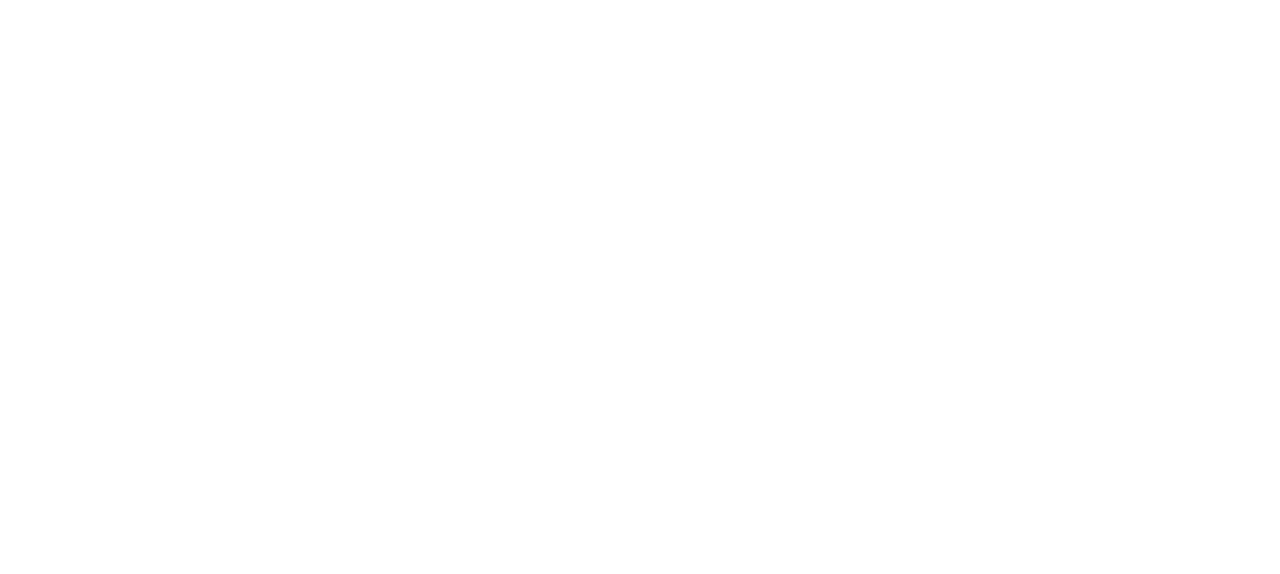
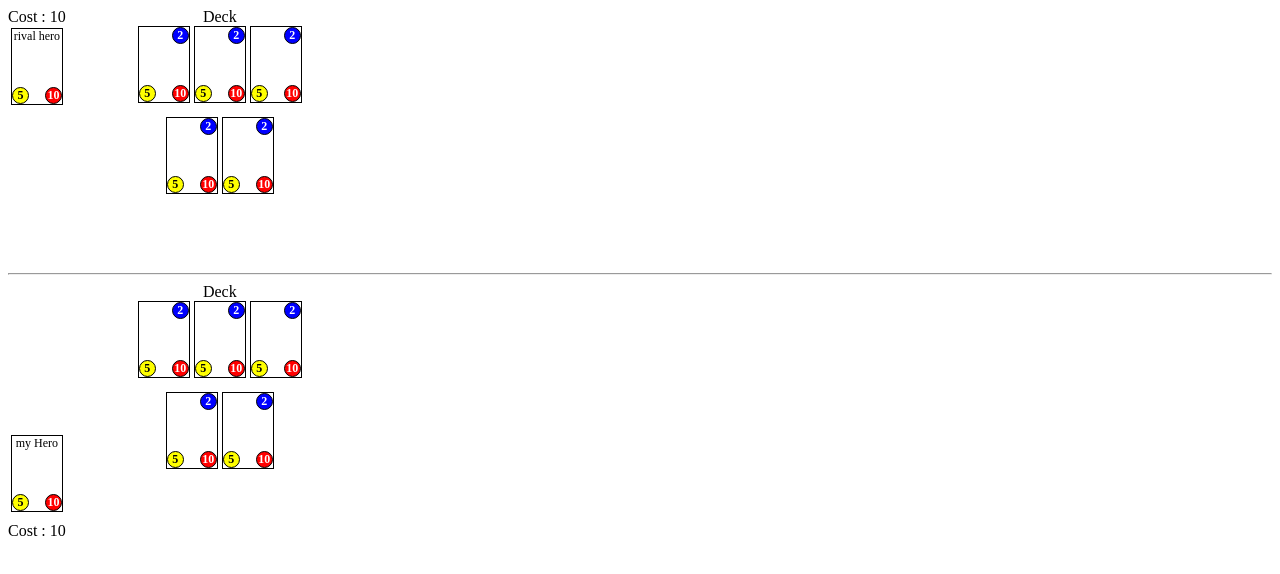
Before and after one commit to YJLeeGinter/another-card-game, a plain HTML site: page index.html in a window 1280 px wide. Drawn offline with Linux system fonts and the light colour scheme.

Commit message:
added the initial setting

```diff
--- a/game.js
+++ b/game.js
@@ -0,0 +1,12 @@
+var rivalHero = document.getElementById('rival-hero');
+var myHero = document.getElementById('my-hero');
+var rivalDeck = document.getElementById('rival-deck');
+var myDeck = document.getElementById('my-deck');
+
+function initialSetup(){
+
+
+
+}
+
+initialSetup();
--- a/index.html
+++ b/index.html
@@ -1,13 +1,188 @@
 <!DOCTYPE html>
 <html>
 <head>
-    <meta charset="utf-e"/>
+    <meta charset="utf-8"/>
     <title>tic tac toe</title>
     <style>
+        #my, #rival{
+          display: inline-block;
+          vertical-align: top;
+          margin-right: 50px;
+        }
+        #rival{
+          vertical-align: bottom;
+        }
+        #my-deck, #rival-deck{
+          display: inline-block;
+          vertical-align: top;
+          width: 200px;
+        }
 
+        #rival-deck, #rival-hero, #rival-cards, #my-cards, #my-deck,
+        #my-hero{
+          text-align: center;
+        }
+        .card{
+          width: 50px;
+          height: 75px;
+          display: inline-block;
+          position: relative;
+          border: 1px solid black;
+          margin-bottom: 10px;
+        }
+        .card-name{
+          text-align: center;
+          font-size: 12px;
+        }
+        .card-att, .card-hp, .card-cost{
+          font-size: 12px;
+          font-weight: bold;
+          text-align: center;
+          width: 15px;
+          height: 15px;
+          border-radius: 50%;
+          display: inline-block;
+          position: absolute;
+          bottom: 0;
+          border: 1px solid black;
+        }
+        .card-cost{
+          bottom: auto;
+          top: 0;
+          right: 0;
+          background-color: blue;
+          color: white;
+        }
+
+        .card-att{
+          left: 0;
+          background-color: yellow;
+        }
+        .card-hp{
+          right: 0;
+          background-color: red;
+          color: white;
+        }
     </style>
 </head>
     <body>
+      <div id="rival">
+      <div id="rival-cost">Cost : <span>10</span></div>
+      <div id="rival-hero">
+          <div class="card">
+            <div class="card-name">rival hero</div>
+              <div class="card-att">5</div>
+              <div class="card-hp">10</div>
+            </div>
+      </div>
+      <div id="rival-cards" style="height: 150px">
+         <!--
+            <div class="card">
+              <div class="card-cost">2</div>
+              <div class="card-att">5</div>
+              <div class="card-hp">10</div>
+            </div>
+            <div class="card">
+                <div class="card-cost">2</div>
+                <div class="card-att">5</div>
+                <div class="card-hp">10</div>
+              </div>
+              <div class="card">
+                  <div class="card-cost">2</div>
+                  <div class="card-att">5</div>
+                  <div class="card-hp">10</div>
+                </div>
+         -->
+      </div>
+    </div>
+<div id="rival-deck">
+  <div>Deck</div>
+    <div class="card">
+        <div class="card-cost">2</div>
+        <div class="card-att">5</div>
+        <div class="card-hp">10</div>
+      </div>
+    <div class="card">
+        <div class="card-cost">2</div>
+        <div class="card-att">5</div>
+        <div class="card-hp">10</div>
+      </div>
+      <div class="card">
+          <div class="card-cost">2</div>
+        <div class="card-att">5</div>
+        <div class="card-hp">10</div>
+      </div>
+    <div class="card">
+        <div class="card-cost">2</div>
+        <div class="card-att">5</div>
+        <div class="card-hp">10</div>
+      </div>
+       <div class="card">
+          <div class="card-cost">2</div>
+        <div class="card-att">5</div>
+        <div class="card-hp">10</div>
+      </div>
+</div>
+
+
+      <hr>
+      <div id="my">
+      <div id="my-cards" style="height: 150px"> <!-- my heroes-->
+        <!--
+          <div class="card">
+            <div class="card-cost">2</div>
+          <div class="card-att">5</div>
+          <div class="card-hp">10</div>
+        </div>
+        <div class="card">
+            <div class="card-cost">2</div>
+            <div class="card-att">5</div>
+            <div class="card-hp">10</div>
+          </div>
+          <div class="card">
+              <div class="card-cost">2</div>
+              <div class="card-att">5</div>
+              <div class="card-hp">10</div>
+            </div>
+          -->
+        </div>
+      <div id="my-hero">
+          <div class="card">
+            <div class="card-name">my Hero</div>
+              <div class="card-att">5</div>
+              <div class="card-hp">10</div>
+            </div>
+      </div>
+    <div id="my-cost">Cost : <span>10</span></div>
+    </div>
+      <div id="my-deck">
+        <div>Deck</div>
+          <div class="card">
+              <div class="card-cost">2</div>
+              <div class="card-att">5</div>
+              <div class="card-hp">10</div>
+            </div>
+          <div class="card">
+              <div class="card-cost">2</div>
+              <div class="card-att">5</div>
+              <div class="card-hp">10</div>
+            </div>
+            <div class="card">
+              <div class="card-cost">2</div>
+              <div class="card-att">5</div>
+              <div class="card-hp">10</div>
+            </div>
+          <div class="card">
+              <div class="card-cost">2</div>
+              <div class="card-att">5</div>
+              <div class="card-hp">10</div>
+            </div>
+             <div class="card">
+              <div class="card-cost">2</div>
+              <div class="card-att">5</div>
+              <div class="card-hp">10</div>
+            </div>
+      </div>
 
       <script src="game.js"></script>
     </body>
```
